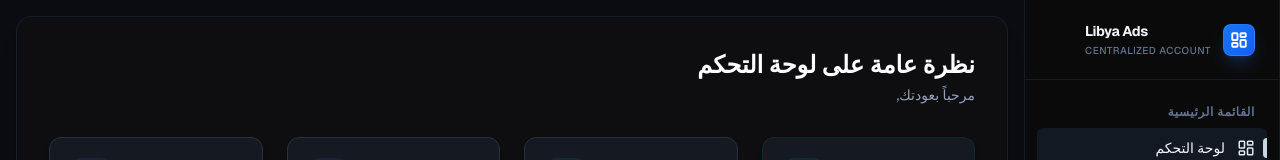
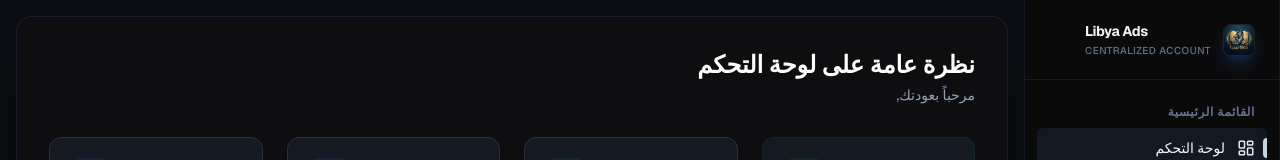
Before and after one commit to marerwis/libyads, a Next.js app: page /dashboard in a window 1280 px wide. Shown: the top 160 px of the page. Built offline with nearby package versions, Linux system fonts and the light colour scheme; no server answers; the database is empty; sample sign-in values are in the browser's storage.

Commit message:
Update brand logo to the newly requested golden design

```diff
--- a/app/HomeClientContent.tsx
+++ b/app/HomeClientContent.tsx
@@ -22,8 +22,8 @@ export default function HomeClientContent({ settings, page, session }: { setting
                 <div className="max-w-7xl mx-auto px-4 sm:px-6 lg:px-8">
                     <div className="flex justify-between items-center h-20">
                         <div className="flex items-center gap-3">
-                            <div className="w-10 h-10 rounded-xl bg-gradient-to-br from-[#1877F2] to-blue-600 text-white flex items-center justify-center shrink-0 border border-white/10 shadow-lg shadow-blue-500/20">
-                                <LayoutDashboard size={22} strokeWidth={2.5} />
+                            <div className="w-10 h-10 rounded-xl flex items-center justify-center overflow-hidden shrink-0 border border-white/10 shadow-lg shadow-blue-500/20">
+                                <img src="/brand-logo.jpg" alt="Libya Ads Logo" className="w-full h-full object-cover" />
                             </div>
                             <span className="font-bold text-xl tracking-tight text-white">{settings?.siteName || 'Libya'} <span className="text-[#1877F2]">Ads</span></span>
                         </div>
--- a/app/dashboard/layout.tsx
+++ b/app/dashboard/layout.tsx
@@ -66,8 +66,8 @@ export default function DashboardLayout({
             {/* Mobile Top Bar */}
             <div className="md:hidden flex items-center justify-between p-4 border-b dark:border-slate-800/60 border-slate-200 dark:bg-[#0a0a0b] bg-white z-40 fixed top-0 left-0 right-0 h-16 transition-colors duration-300">
                 <div className="flex items-center gap-3">
-                    <div className="flex items-center justify-center w-8 h-8 rounded-lg bg-[#1877F2] text-white shrink-0 shadow-sm border border-white/10">
-                        <LayoutDashboard size={18} strokeWidth={2.5} />
+                    <div className="flex items-center justify-center w-8 h-8 rounded-lg overflow-hidden shrink-0 shadow-sm border border-white/10">
+                        <img src="/brand-logo.jpg" alt="Libya Ads Logo" className="w-full h-full object-cover" />
                     </div>
                     <h1 className="font-bold text-sm tracking-tight dark:text-slate-100 text-slate-900" dir="ltr">Libya Ads</h1>
                 </div>
@@ -93,8 +93,8 @@ export default function DashboardLayout({
                     {/* Logo Section */}
                     <div className="h-16 md:h-20 flex items-center justify-between px-6 border-b dark:border-slate-800/60 border-slate-200 transition-colors duration-300">
                         <Link href="/" className="flex items-center gap-3 group">
-                            <div className="flex items-center justify-center w-8 h-8 rounded-lg bg-gradient-to-br from-[#1877F2] to-blue-600 text-white shrink-0 shadow-lg shadow-blue-500/20 group-hover:shadow-blue-500/40 transition-all duration-300 border border-white/10">
-                                <LayoutDashboard size={18} strokeWidth={2.5} className="group-hover:scale-110 transition-transform duration-300" />
+                            <div className="flex items-center justify-center w-8 h-8 rounded-lg overflow-hidden shrink-0 shadow-lg shadow-blue-500/20 group-hover:shadow-blue-500/40 transition-all duration-300 border border-white/10">
+                                <img src="/brand-logo.jpg" alt="Libya Ads Logo" className="w-full h-full object-cover" />
                             </div>
                             <div>
                                 <h1 className="font-bold text-sm tracking-tight dark:text-slate-100 text-slate-800 group-hover:text-[#1877F2] transition-colors" dir="ltr">Libya Ads</h1>
--- a/app/login/page.tsx
+++ b/app/login/page.tsx
@@ -5,7 +5,7 @@ import { signIn } from "next-auth/react";
 import { useRouter } from "next/navigation";
 import Link from "next/link";
 import { Inter } from "next/font/google";
-import { Facebook, LogOut, CheckCircle, Smartphone, Globe, Shield, Activity, LayoutDashboard } from "lucide-react";
+import { Facebook, LogOut, CheckCircle, Smartphone, Globe, Shield, Activity } from "lucide-react";
 
 const inter = Inter({ subsets: ["latin"] });
 
@@ -83,8 +83,8 @@ export default function LoginPage() {
 
             <div className="sm:mx-auto sm:w-full sm:max-w-md text-center group">
                 <Link href="/" className="inline-flex items-center gap-3 justify-center">
-                    <div className="w-12 h-12 rounded-xl bg-[#1877F2] text-white flex items-center justify-center shrink-0 border border-white/10 shadow-lg shadow-blue-500/20 group-hover:scale-105 transition-transform">
-                        <LayoutDashboard size={24} strokeWidth={2.5} />
+                    <div className="w-12 h-12 rounded-xl flex items-center justify-center overflow-hidden shrink-0 border border-white/10 shadow-lg shadow-blue-500/20 group-hover:scale-105 transition-transform">
+                        <img src="/brand-logo.jpg" alt="Libya Ads Logo" className="w-full h-full object-cover" />
                     </div>
                     <span className="font-bold text-3xl tracking-tight text-white">Libya <span className="text-[#1877F2]">Ads</span></span>
                 </Link>
```
Also changed, not shown: public/brand-logo.jpg (added).
